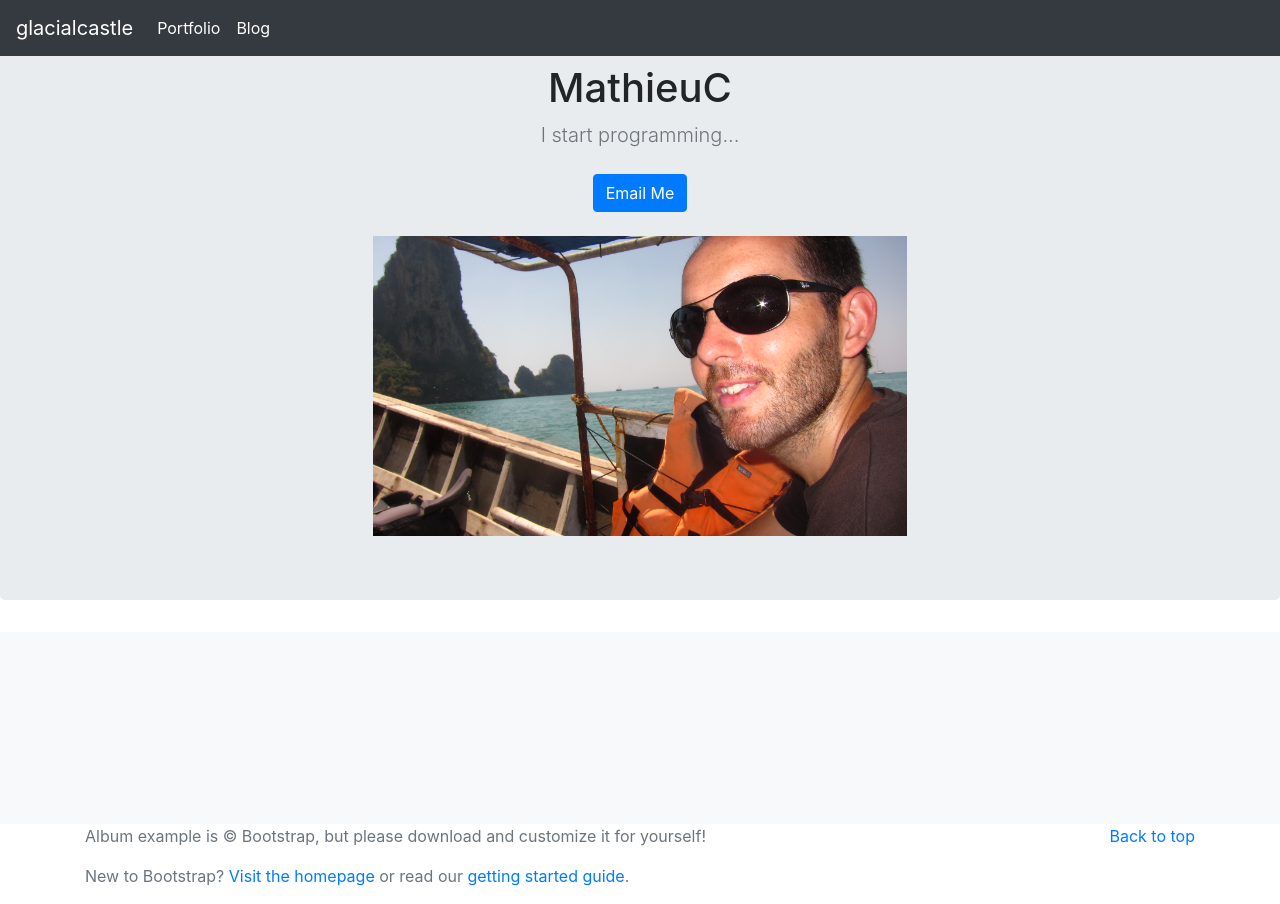
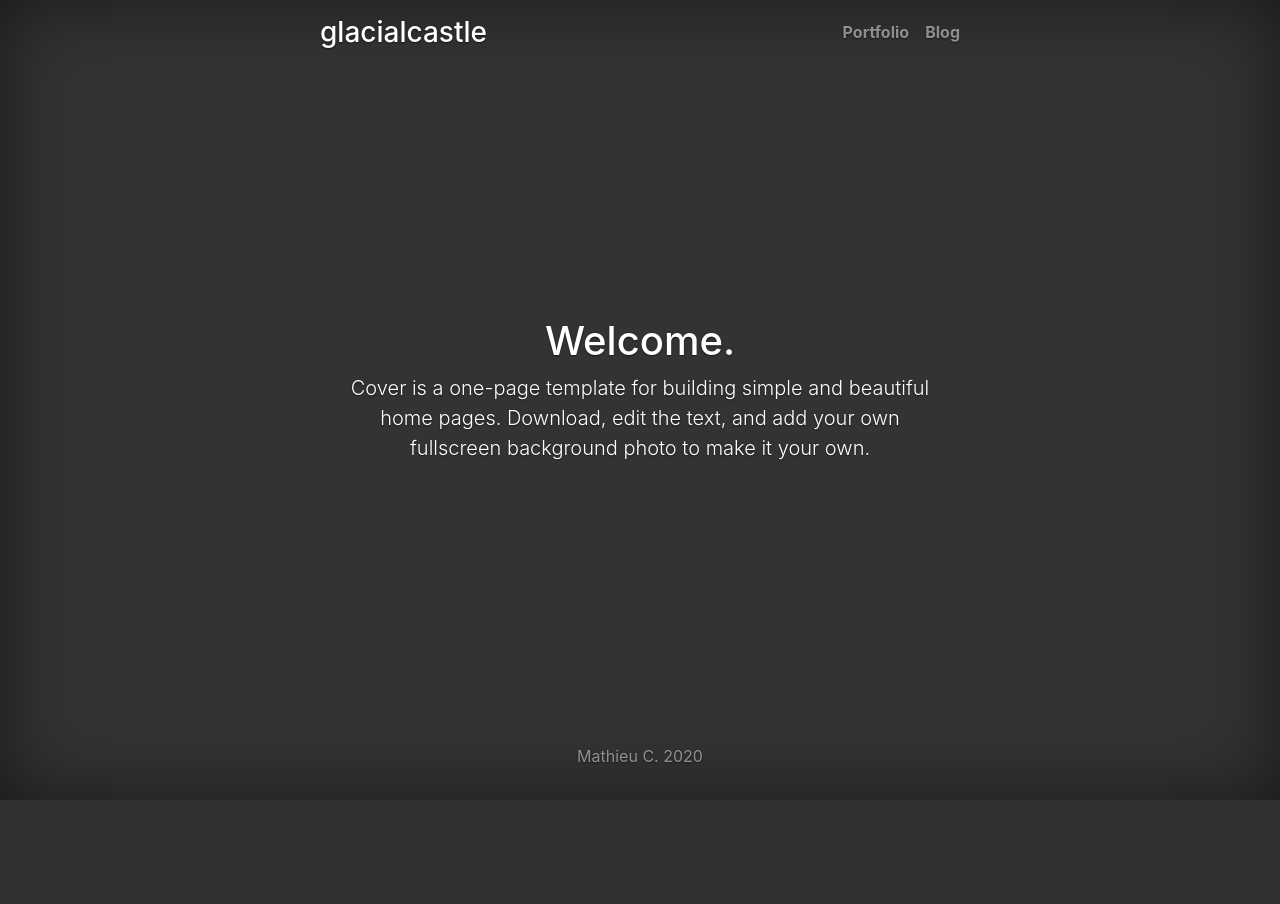
Before and after one commit to mathieuc22/glacialcastle, a Django app: page / in a window 1280 px wide. After the commit the page ends 800 px from the top, so only its background shows below. Run offline with Django 3.2, Linux system fonts and the light colour scheme; data that the repository does not hold is empty; parts of the project's set-up code (start-up, migrations or seed data) failed here and were passed over; some libraries are stand-ins or nearby versions.

Commit message:
add index and change the templates

```diff
--- /dev/null
+++ b/app/portfolio/static/css/cover.css
@@ -0,0 +1,106 @@
+/*
+ * Globals
+ */
+
+/* Links */
+a,
+a:focus,
+a:hover {
+  color: #fff;
+}
+
+/* Custom default button */
+.btn-secondary,
+.btn-secondary:hover,
+.btn-secondary:focus {
+  color: #333;
+  text-shadow: none; /* Prevent inheritance from `body` */
+  background-color: #fff;
+  border: .05rem solid #fff;
+}
+
+
+/*
+ * Base structure
+ */
+
+html,
+body {
+  height: 100%;
+  background-color: #333;
+}
+
+body {
+  display: -ms-flexbox;
+  display: flex;
+  color: #fff;
+  text-shadow: 0 .05rem .1rem rgba(0, 0, 0, .5);
+  box-shadow: inset 0 0 5rem rgba(0, 0, 0, .5);
+}
+
+.cover-container {
+  max-width: 42em;
+}
+
+
+/*
+ * Header
+ */
+.masthead {
+  margin-bottom: 2rem;
+}
+
+.masthead-brand {
+  margin-bottom: 0;
+}
+
+.nav-masthead .nav-link {
+  padding: .25rem 0;
+  font-weight: 700;
+  color: rgba(255, 255, 255, .5);
+  background-color: transparent;
+  border-bottom: .25rem solid transparent;
+}
+
+.nav-masthead .nav-link:hover,
+.nav-masthead .nav-link:focus {
+  border-bottom-color: rgba(255, 255, 255, .25);
+}
+
+.nav-masthead .nav-link + .nav-link {
+  margin-left: 1rem;
+}
+
+.nav-masthead .active {
+  color: #fff;
+  border-bottom-color: #fff;
+}
+
+@media (min-width: 48em) {
+  .masthead-brand {
+    float: left;
+  }
+  .nav-masthead {
+    float: right;
+  }
+}
+
+
+/*
+ * Cover
+ */
+.cover {
+  padding: 0 1.5rem;
+}
+.cover .btn-lg {
+  padding: .75rem 1.25rem;
+  font-weight: 700;
+}
+
+
+/*
+ * Footer
+ */
+.mastfoot {
+  color: rgba(255, 255, 255, .5);
+}
--- a/app/portfolio/templates/jobs/home.html
+++ /dev/null
@@ -1,47 +0,0 @@
-{% extends 'base.html' %}
-{% load static %}
-{% block content %}
-
-
-<main role="main">
-  <section class="jumbotron text-center">
-    <div class="container">
-      <h1 class="jumbotron-heading">MathieuC</h1>
-      <p class="lead text-muted">I start programming...</p>
-      <p>
-        <a href="mailto:mathieu.collet@gmail.com" class="btn btn-primary my-2">Email Me</a>
-      </p>
-      <img src="{% static 'me.jpg' %}" height="300" />
-    </div>
-  </section>
-
-
-  <div class="album py-5 bg-light">
-    <div class="container">
-      <div class="row">
-        <div class="album py-5 bg-light">
-          <div class="container">
-            <div class="row">
-              {% for job in jobs.all %}
-
-              <div class="col-md-4">
-                <a href="{% url 'detail' job.id %}">
-                  <div class="card mb-4 box-shadow">
-                    <img class="card-img-top" src="{{ job.image.url }}">
-                    <div class="card-body">
-                      <p class="card-text">{{ job.summary }}</p>
-                    </div>
-                  </div>
-                </a>
-              </div>
-
-              {% endfor %}
-            </div>
-          </div>
-        </div>
-
-      </div>
-    </div>
-  </div>
-</main>
-{% endblock %}
--- a/app/portfolio/urls.py
+++ b/app/portfolio/urls.py
@@ -1,8 +1,8 @@
 from django.urls import path
-
 from . import views
 
 urlpatterns = [
-    path('', views.home, name='home'),
-    path('jobs/<int:job_id>', views.detail, name='detail'),
+    path('', views.index, name='index'),
+    path('jobs', views.port_list, name='port_list'),
+    path('jobs/<int:job_id>', views.port_detail, name='port_detail'),
 ]
--- a/app/portfolio/views.py
+++ b/app/portfolio/views.py
@@ -1,11 +1,17 @@
 from django.shortcuts import render, get_object_or_404
-
+from django.http import HttpResponse
 from .models import Job
 
-def home(request):
+
+def port_list(request):
     jobs = Job.objects
-    return render(request, 'jobs/home.html',{'jobs':jobs})
+    return render(request, 'jobs/port_list.html', {'jobs': jobs})
 
-def detail(request, job_id):
+
+def port_detail(request, job_id):
     job_detail = get_object_or_404(Job, pk=job_id)
-    return render(request, 'jobs/detail.html', {'job':job_detail})
+    return render(request, 'jobs/port_detail.html', {'job': job_detail})
+
+
+def index(request):
+    return render(request, 'index.html')
--- a/app/templates/base.html
+++ b/app/templates/base.html
@@ -1,6 +1,7 @@
 <!doctype html>
 <html lang="en">
 {% load static %}
+
 <head>
   <meta charset="utf-8">
   <meta name="viewport" content="width=device-width, initial-scale=1, shrink-to-fit=no">
@@ -11,20 +12,40 @@
   <title>Mathieu Collet</title>
 
   <link rel="stylesheet" href="{% static 'css/bootstrap.min.css' %}">
+
+  <style>
+    main>.container {
+      padding: 60px 15px 0;
+    }
+
+    .footer {
+      background-color: #f5f5f5;
+    }
+
+    .footer>.container {
+      padding-right: 15px;
+      padding-left: 15px;
+    }
+
+    code {
+      font-size: 80%;
+    }
+  </style>
 </head>
 
 <body>
   <header>
-    <!-- Fixed navbar : il faut corriger la position -->
+
     <nav class="navbar navbar-expand-md navbar-dark bg-dark mb-4 fixed-top ">
-      <a class="navbar-brand" href="#">glacialcastle</a>
-      <button class="navbar-toggler" type="button" data-toggle="collapse" data-target="#navbarCollapse" aria-controls="navbarCollapse" aria-expanded="false" aria-label="Toggle navigation">
+      <a class="navbar-brand" href="{% url 'index'%}">glacialcastle</a>
+      <button class="navbar-toggler" type="button" data-toggle="collapse" data-target="#navbarCollapse"
+        aria-controls="navbarCollapse" aria-expanded="false" aria-label="Toggle navigation">
         <span class="navbar-toggler-icon"></span>
       </button>
       <div class="collapse navbar-collapse" id="navbarCollapse">
         <ul class="navbar-nav mr-auto">
           <li class="nav-item active">
-            <a class="nav-link" href="{% url 'home'%}">Portfolio</a>
+            <a class="nav-link" href="{% url 'port_list'%}">Portfolio</a>
           </li>
           <li class="nav-item active">
             <a class="nav-link" href="{% url 'post_list'%}">Blog</a>
@@ -37,6 +58,7 @@
         </ul>
       </div>
     </nav>
+
   </header>
 
 
@@ -49,14 +71,15 @@
       <p class="float-right">
         <a href="#">Back to top</a>
       </p>
-      <p>Album example is &copy; Bootstrap, but please download and customize it for yourself!</p>
-      <p>New to Bootstrap? <a href="https://getbootstrap.com/">Visit the homepage</a> or read our <a href="/docs/4.4/getting-started/introduction/">getting started guide</a>.</p>
+      <p>Mathieu C. 2020</p>
     </div>
   </footer>
+
   <!-- Bootstrap core JavaScript
   ================================================== -->
   <!-- Placed at the end of the document so the pages load faster -->
-  <script src="{% static 'jquery-3.3.1.min.js' %}" ></script>
-  <script src="{% static 'js/bootstrap.js' %}" ></script>
+  <script src="{% static 'jquery-3.3.1.min.js' %}"></script>
+  <script src="{% static 'js/bootstrap.js' %}"></script>
 </body>
+
 </html>
--- /dev/null
+++ b/app/templates/index.html
@@ -0,0 +1,48 @@
+<!doctype html>
+<html lang="en">
+{% load static %}
+
+<head>
+  <meta charset="utf-8">
+  <meta name="viewport" content="width=device-width, initial-scale=1, shrink-to-fit=no">
+  <meta name="description" content="">
+  <meta name="author" content="">
+  <link rel="icon" href="../../../../favicon.ico">
+
+  <title>Mathieu Collet</title>
+
+  <link rel="stylesheet" href="{% static 'css/bootstrap.min.css' %}">
+  <link rel="stylesheet" href="{% static 'css/cover.css' %}">
+</head>
+
+<body class="text-center">
+  <div class="cover-container d-flex w-100 h-100 p-3 mx-auto flex-column">
+    <header class="masthead mb-auto">
+      <div class="inner">
+        <h3 class="masthead-brand"><a href="{% url 'index'%}">glacialcastle</a></h3>
+        <nav class="nav nav-masthead justify-content-center">
+          <a class="nav-link" href="{% url 'port_list'%}">Portfolio</a>
+          <a class="nav-link" href="{% url 'post_list'%}">Blog</a>
+          {% if user.is_authenticated %}
+          <a class="nav-link" href="{% url 'admin:index'%}">Admin</a>
+          {% endif %}
+        </nav>
+      </div>
+    </header>
+
+    <main role="main" class="inner cover">
+      <h1 class="cover-heading">Welcome.</h1>
+      <p class="lead">Cover is a one-page template for building simple and beautiful home pages. Download, edit the
+        text, and add your own fullscreen background photo to make it your own.</p>
+
+    </main>
+
+    <footer class="mastfoot mt-auto">
+      <div class="inner">
+        <p>Mathieu C. 2020</p>
+      </div>
+    </footer>
+  </div>
+</body>
+
+</html>
```
Also changed, not shown: app/blog/templates/blog/post_list.html (+31 -13 lines), app/portfolio/templates/jobs/detail.html (deleted, +0 -39 lines), app/portfolio/templates/jobs/port_detail.html (added, +19 -0 lines), app/portfolio/templates/jobs/port_list.html (added, +47 -0 lines).
